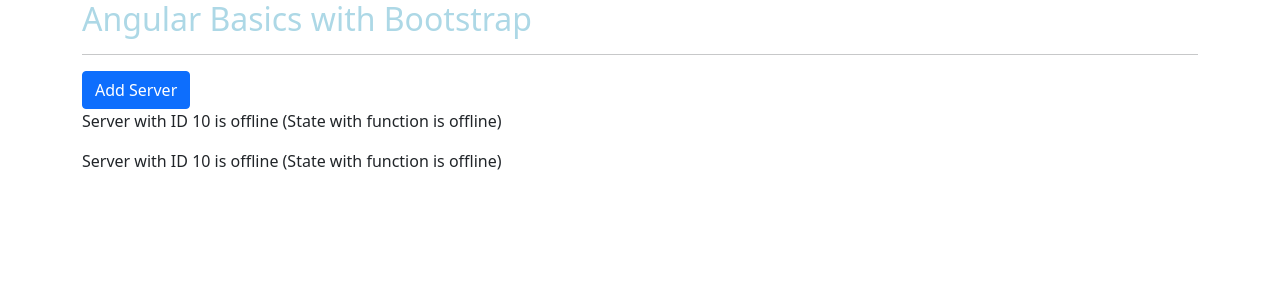
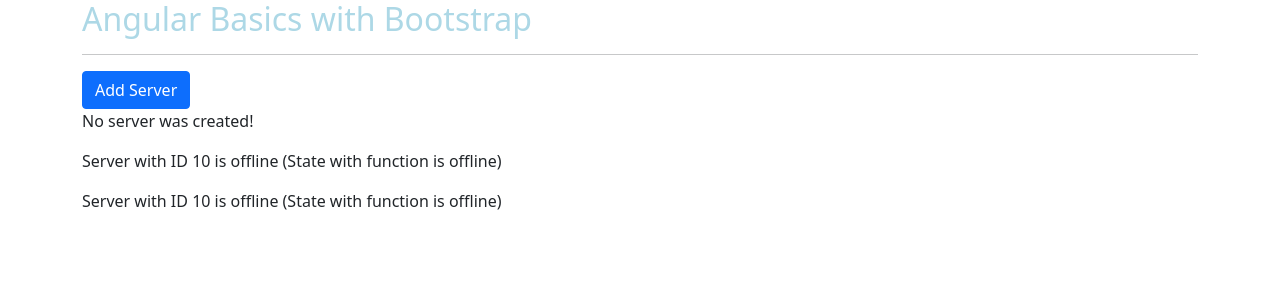
Before and after one commit to itfernandolira/angular-basics, an Angular app: page / in a window 1280 px wide. Shown: the top 300 px of the page. Built offline with nearby package versions, Linux system fonts and the light colour scheme.

Commit message:
Data binding - Event binding

```diff
--- a/src/app/servers/servers.component.html
+++ b/src/app/servers/servers.component.html
@@ -1,3 +1,4 @@
-<button class="btn btn-primary" [disabled]="!allowNewServer">Add Server</button>
+<button class="btn btn-primary" [disabled]="!allowNewServer" (click)="onCreateServer()">Add Server</button>
+<p>{{ serverCreationStatus }}</p>
 <app-server></app-server>
 <app-server></app-server>
--- a/src/app/servers/servers.component.ts
+++ b/src/app/servers/servers.component.ts
@@ -14,6 +14,7 @@
 export class ServersComponent implements OnInit {
 
   allowNewServer = false;
+  serverCreationStatus = "No server was created!";
 
   constructor() {
     setInterval(() => {
@@ -24,4 +25,8 @@
   ngOnInit(): void {
   }
 
+  onCreateServer() {
+    this.serverCreationStatus = "Server created!";
+  }
+
 }
```
Also changed, not shown: 1 other file (tests, documents, lock files or other folders).
